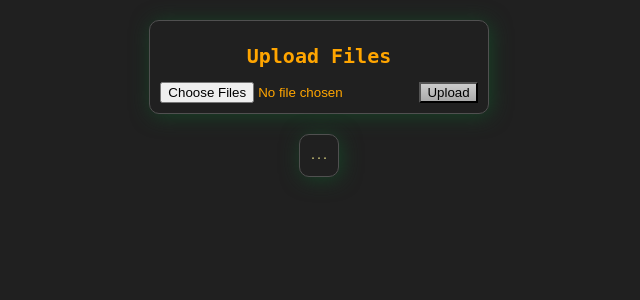
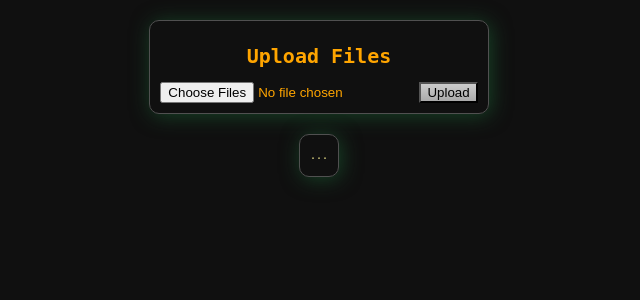
Before and after one commit to 0000xFFFF/dumpit-old, a Flask app: page / in a window 1280 px wide. Shown: the top 300 px of the page, without its empty margins (321-961 px from the left). Run offline with Flask 3, Linux system fonts and the light colour scheme.

Commit message:
darkerui

```diff
--- a/static/styles.css
+++ b/static/styles.css
@@ -2,7 +2,7 @@ body {
     font-family: monospace;
     font-size: x-small;
     color: white;
-    background-color: #202020;
+    background-color: #101010;
 }
 h1 {
     text-align: center;
@@ -78,9 +78,11 @@ p {
 
 #filesdisplay {
     width: 300px;
+    background: #202020;
 }
 
 .div_file {
+    background-color: #151515;
     padding: 5px;
     border: 1px solid #303030;
     margin-bottom: 2px;
```
